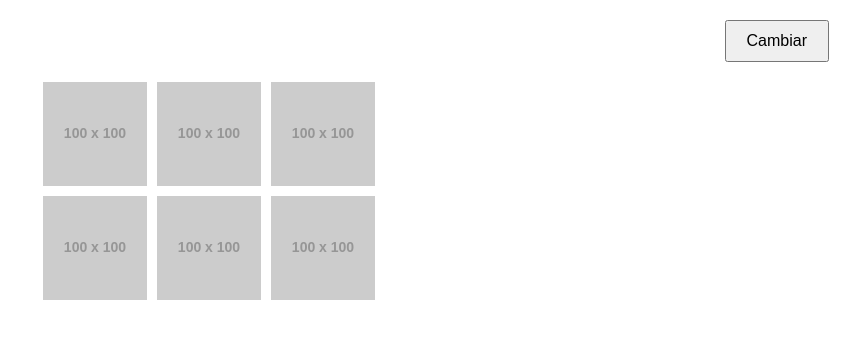
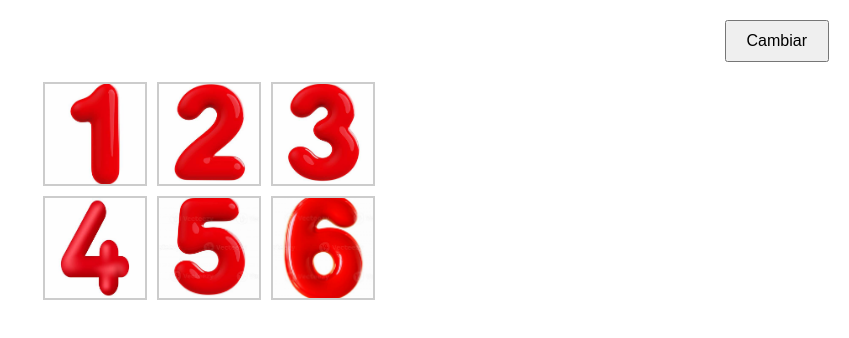
Before and after one commit to Majo7954/evalTecWeb, a plain HTML site: page cambiar.html in a window 1280 px wide. Shown: the whole page, without its empty margins (431-1280 px from the left). Drawn offline with Linux system fonts and the light colour scheme; placeholder pictures from the web are drawn by us.

Commit message:
adicion de imagenes en el html

```diff
--- a/cambiar.html
+++ b/cambiar.html
@@ -13,14 +13,14 @@
 
   <div class="gallery" id="gallery">
     <div class="row">
-      <img src="https://via.placeholder.com/100?text=1" alt="1">
-      <img src="https://via.placeholder.com/100?text=2" alt="2">
-      <img src="https://via.placeholder.com/100?text=3" alt="3">
+      <img src="/img/uno.jpeg" alt="1">
+      <img src="img/dos.jpeg" alt="2">
+      <img src="img/tres.jpeg" alt="3">
     </div>
     <div class="row">
-      <img src="https://via.placeholder.com/100?text=4" alt="4">
-      <img src="https://via.placeholder.com/100?text=5" alt="5">
-      <img src="https://via.placeholder.com/100?text=6" alt="6">
+      <img src="img/cuatro.jpeg" alt="4">
+      <img src="img/cinco.jpeg" alt="5">
+      <img src="img/seis.jpeg" alt="6">
     </div>
   </div>
 
--- a/cambiar.js
+++ b/cambiar.js
@@ -3,10 +3,8 @@ function invertir() {
     const images = Array.from(gallery.querySelectorAll("img"));
     const reversed = images.reverse();
 
-    // Limpiar el contenido actual
     gallery.innerHTML = "";
 
-    // Crear nuevas filas con imágenes invertidas
     for (let i = 0; i < reversed.length; i += 3) {
       const row = document.createElement("div");
       row.className = "row";
```
Also changed, not shown: img/seis.jpeg (added), img/seis.png (deleted).
